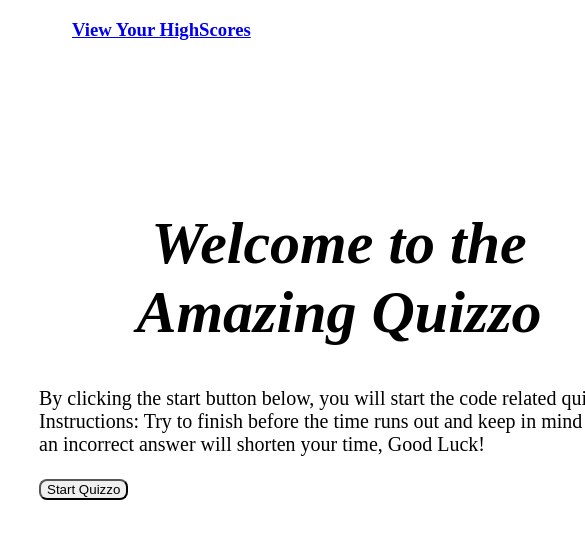
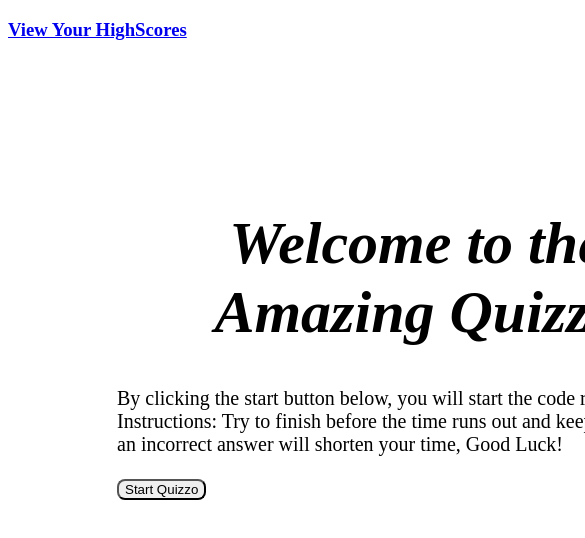
Before and after one commit to cgar246/AmazingQuizzo, a plain HTML site: page index.html in a window 390 px wide. Shown: the top 538 px of the page, 585 px wide, since content can reach past the window. Drawn offline with Linux system fonts and the light colour scheme.

Commit message:
adjusted css

```diff
--- a/Assets/style.css
+++ b/Assets/style.css
@@ -50,49 +50,3 @@
         h1 {
             text-align: center;
         }
-
-        /* Start media queries */
-        /* A Media Query max-width: 786px */
-@media screen and (max-width: 786px) {
-    /* Resized content to fit 786px  */
-        body {
-            max-width: 786px;
-        }
-    /* Resized main-content to fit 786px  */
-    #wrapper {
-        position: absolute;
-        left: 20%;
-    }
-
-    a {
-        margin-left: 20%;
-    }
-        #goBack {
-
-            position: relative;
-            left: 55%;
-        }
-
-        #clear {
-
-            position: relative;
-            right: 5%;
-
-        }
-    }
-
-    /* A Media Query max-width: 640px */
-    @media screen and (max-width: 640px) {
-     /* Resized content to fit 640px  */
-body {
-            min-width: 640px;
-        }
-    /* Resized main-content to fit 640px  */
-    #wrapper {
-        position: absolute;
-        left: 10%;
-    }
-a {
-    margin-left: 10%;
-    }
-}
```
